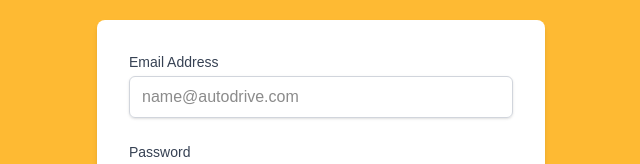
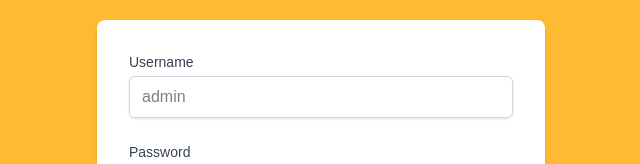
Before and after one commit to comp583group/vroom_front-end, a Next.js app: page /login in a window 1280 px wide. Shown: the part 214-378 px from the top of the page, without its empty margins (319-959 px from the left). Built offline with nearby package versions, Linux system fonts and the light colour scheme.

Commit message:
update on log-in page, testing authentication, it works

```diff
--- a/app/login/LoginForm.tsx
+++ b/app/login/LoginForm.tsx
@@ -6,27 +6,50 @@
 import { useRouter } from 'next/navigation'; // Import useRouter
 
 export default function LoginForm() {
-  const [email, setEmail] = useState('');
+  const [username, setUsername] = useState('');
   const [password, setPassword] = useState('');
   const [error, setError] = useState<string | null>(null);
   const router = useRouter(); // Initialize the router
 
-  const handleSubmit = (e: React.FormEvent) => {
+  const handleSubmit = async (e: React.FormEvent) => {
     e.preventDefault();
+    setError(null);
 
-    // Basic client-side validation
-    if (!email || !password) {
+    if (!username || !password) {
       setError("Email and Password are required.");
       return;
     }
 
-    // Placeholder for login logic (e.g., API call)
-    console.log('Login attempt:', { email, password });
+    try {
+      const response = await fetch(`${process.env.NEXT_PUBLIC_API_URL}/api/token/`, {
+        method: "POST",
+        headers: {
+          "Content-Type": "application/json",
+        },
+        body: JSON.stringify({
+          username: username, // match Django's auth fields
+          password: password,
+        }),
+      });
 
-    // On successful login (replace with actual login check)
-    // Redirect to the CRM dashboard
-    router.push('/crm/dashboard'); // Placeholder route to home screen for now
+      if (!response.ok) {
+        throw new Error("Invalid credentials");
+      }
+
+      const data = await response.json();
+
+      // Store JWT access token in localStorage (or cookie later)
+      localStorage.setItem("accessToken", data.access);
+      localStorage.setItem("refreshToken", data.refresh);
+
+      // Redirect to dashboard
+      router.push("/crm/dashboard");
+    } catch (err) {
+      console.error(err);
+      setError("Login failed. Check your credentials.");
+    }
   };
+
 
   return (
     <div className="min-h-screen flex flex-col items-center justify-center" style={{ backgroundColor: "#FEBA33" }}>
@@ -37,17 +60,17 @@
           {error && <div className="text-red-500 text-center mb-4">{error}</div>} {/* Error message */}
 
           <div>
-            <label htmlFor="email" className="block text-sm font-medium text-gray-700">Email Address</label>
+            <label htmlFor="username" className="block text-sm font-medium text-gray-700">Username</label>
             <input
-              id="email"
-              name="email"
-              type="email"
-              autoComplete="email"
+              id="username"
+              name="username"
+              type="text"
+              autoComplete="username"
               required
-              value={email}
-              onChange={(e) => setEmail(e.target.value)}
-              className="mt-1 block w-full px-3 py-2 border border-gray-300 rounded-md shadow-sm focus:outline-none focus:ring-blue-500 focus:border-blue-500"
-              placeholder="name@autodrive.com"
+              value={username}
+              onChange={(e) => setUsername(e.target.value)}
+              className="text-black mt-1 block w-full px-3 py-2 border border-gray-300 rounded-md shadow-sm focus:outline-none focus:ring-blue-500 focus:border-blue-500"
+              placeholder="admin"
             />
           </div>
 
@@ -61,7 +84,7 @@
               required
               value={password}
               onChange={(e) => setPassword(e.target.value)}
-              className="mt-1 block w-full px-3 py-2 border border-gray-300 rounded-md shadow-sm focus:outline-none focus:ring-blue-500 focus:border-blue-500"
+              className="text-black mt-1 block w-full px-3 py-2 border border-gray-300 rounded-md shadow-sm focus:outline-none focus:ring-blue-500 focus:border-blue-500"
             />
 
             <div className="text-sm my-3">
```
